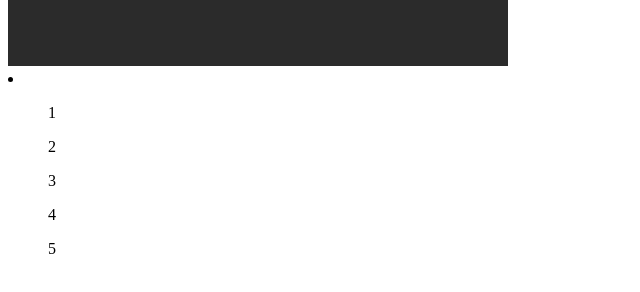
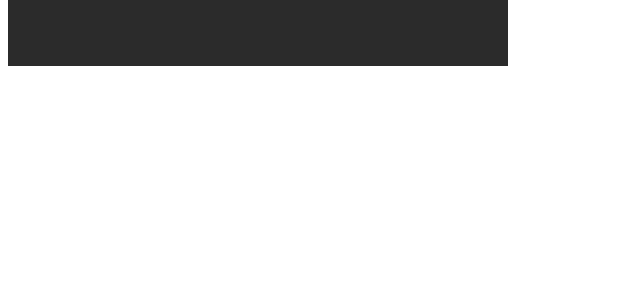
Before and after one commit to MarcosManresa/08-Interactive-Project, a plain HTML site: page jonathan/index.html in a window 1280 px wide. Shown: the part 442-734 px from the top of the page, 0-640 px from the left. Drawn offline with Linux system fonts and the light colour scheme.

Commit message:
removed li from html

```diff
--- a/jonathan/index.html
+++ b/jonathan/index.html
@@ -10,15 +10,7 @@
 
     <div><img src="./assets/images/best-seller.png"/></div>
 
-    <div>
-        <li>
-            <ul>1</ul>
-            <ul>2</ul>
-            <ul>3</ul>
-            <ul>4</ul>
-            <ul>5</ul>
-        </li>
-    </div>
+    <div></div>
 
 
 </body>
```
